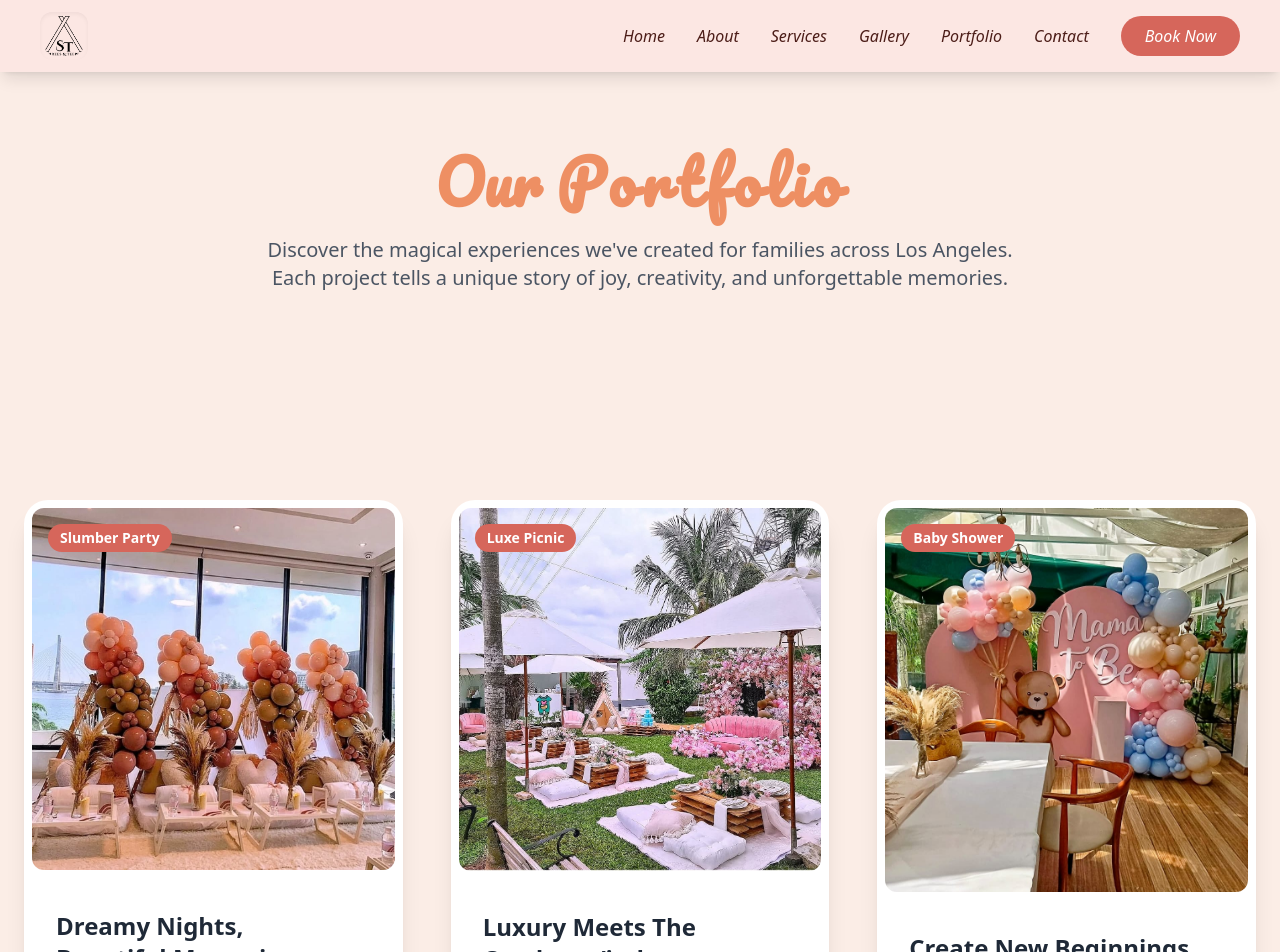
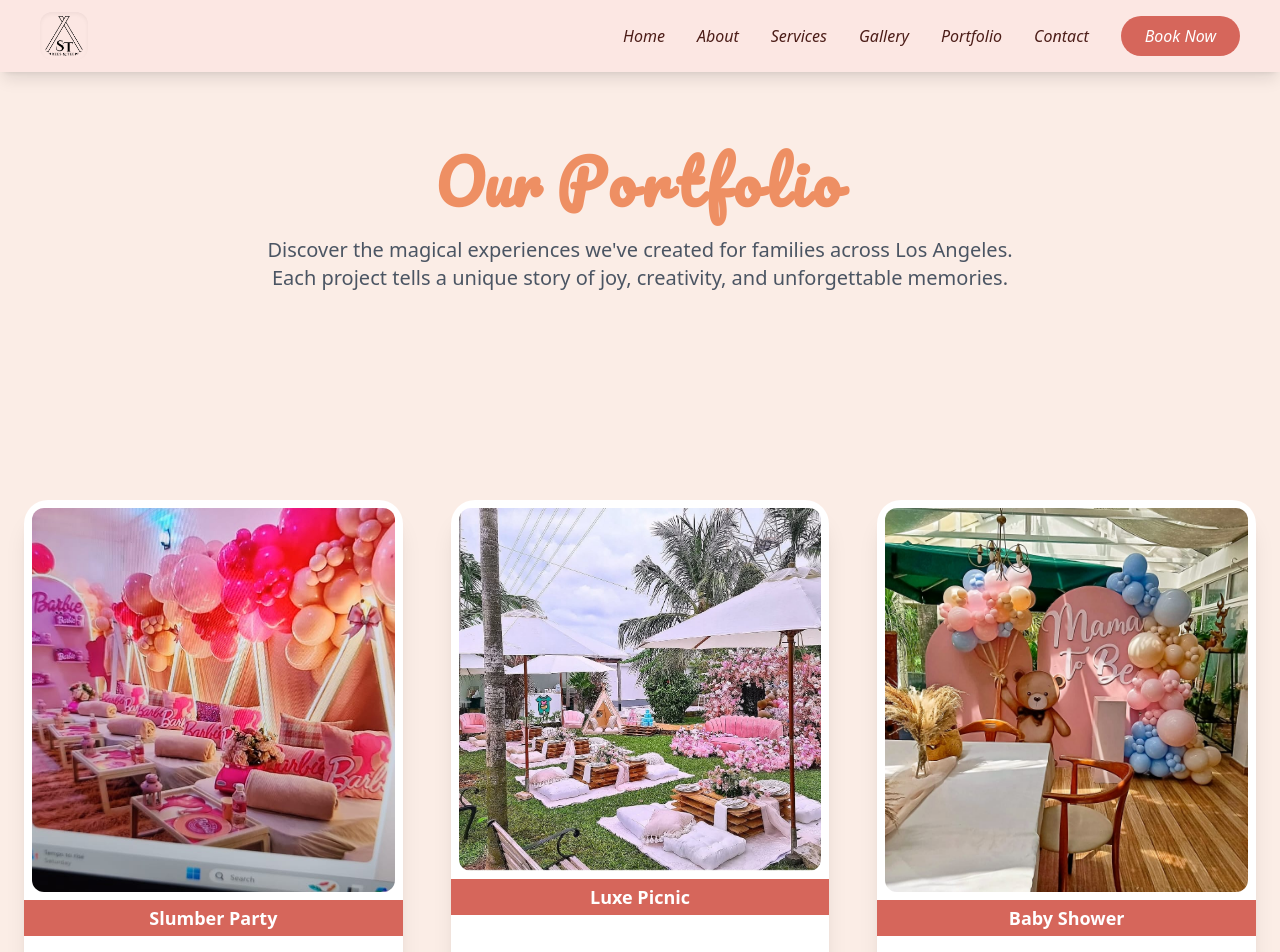
Before and after one commit to soireesandteepees-prog/Soirees-And-Teepees-, a Next.js app in the folder client/: page /portfolio in a window 1280 px wide. Shown: the top 952 px of the page. Built offline with nearby package versions, Linux system fonts and the light colour scheme.

Commit message:
Working on portfolio

```diff
--- a/client/app/portfolio/page.tsx
+++ b/client/app/portfolio/page.tsx
@@ -9,6 +9,7 @@ import {babyShower1} from '@/public/assets/babyShower';
 import {briderShower3} from '@/public/assets/briderShower'
 import {backyard1} from '@/public/assets/backyardMovie'
 import {bellTent1} from '@/public/assets/bellTent'
+import {slumber20} from '@/public/assets/slumber'
 
 export default function Portfolio() {
   const [selectedProject, setSelectedProject] = useState<number | null>(null);
@@ -19,7 +20,7 @@ export default function Portfolio() {
       title: "Dreamy Nights, Beautiful Memories",
       category: "Slumber Party",
       description: "Transform your living room into a dreamy sleepover paradise! Our signature Teepee-style slumber setups come complete with themed décor, plush bedding, cozy lighting, and fun accessories that turn bedtime into an adventure. Perfect for kids, teens, or even grown-up girls’ nights, our slumber parties create unforgettable memories full of laughter, giggles, and comfort.Why book with us? Because we handle every detail—from setup to styling—so all you have to do is say “sweet dreams.” ",
-      images: image28,
+      images: slumber20,
     },
     {
       id: 2,
@@ -88,10 +89,11 @@ export default function Portfolio() {
                       height={50}
                       className="object-cover max-h-96 w-full hover:scale-105 transition-transform duration-300"
                     />
-                    <div className="absolute top-4 left-4 bg-[#d6665b] text-white px-3 py-1 rounded-full text-sm font-semibold">
-                      {project.category}
-                    </div>
                   </div>
+                </div>
+
+                <div className="bg-[#d6665b] text-white px-3 py-1 text-center text-lg font-semibold">
+                  {project.category}
                 </div>
 
                 <div className="p-8">
--- /dev/null
+++ b/client/public/assets/slumber/index.js
@@ -0,0 +1,5 @@
+import slumber20 from './slumber20.jpg';
+
+export {
+    slumber20
+}
```
Also changed, not shown: client/public/assets/slumber/slumber20.jpg (added).
